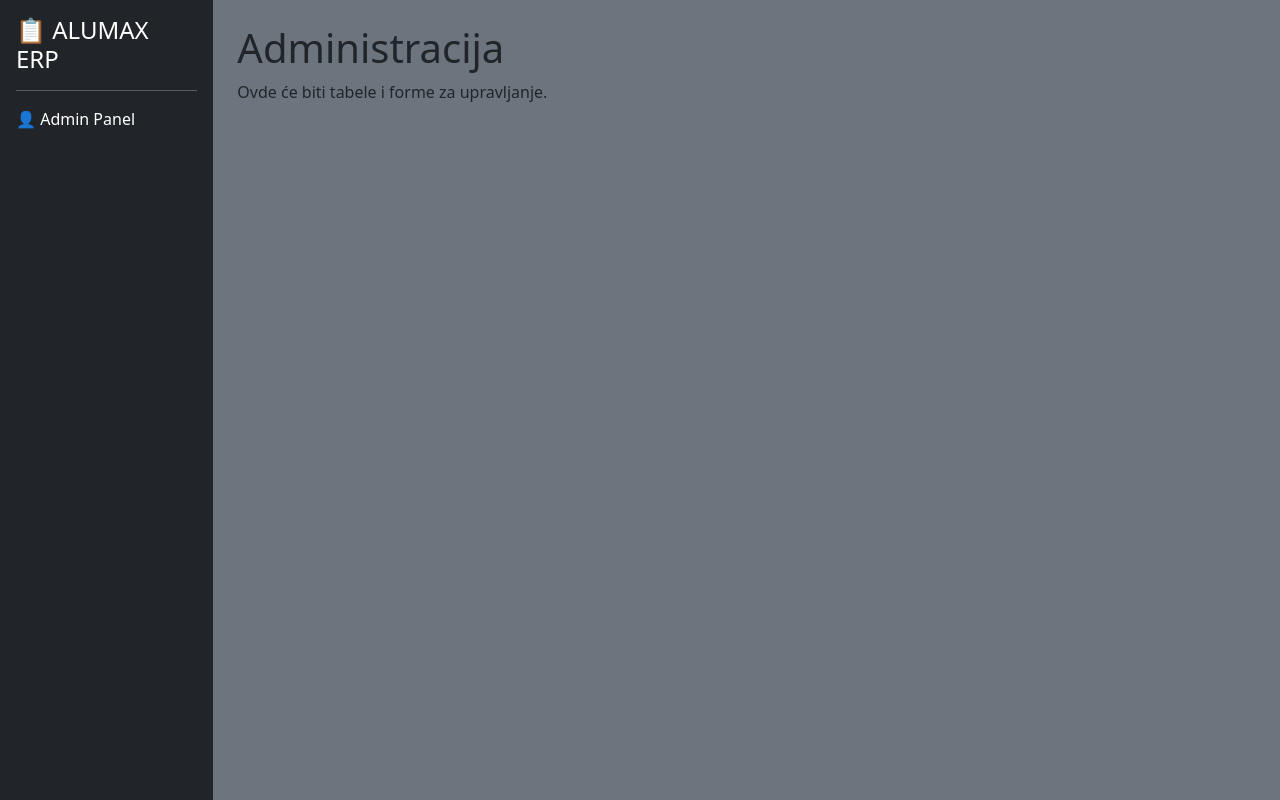
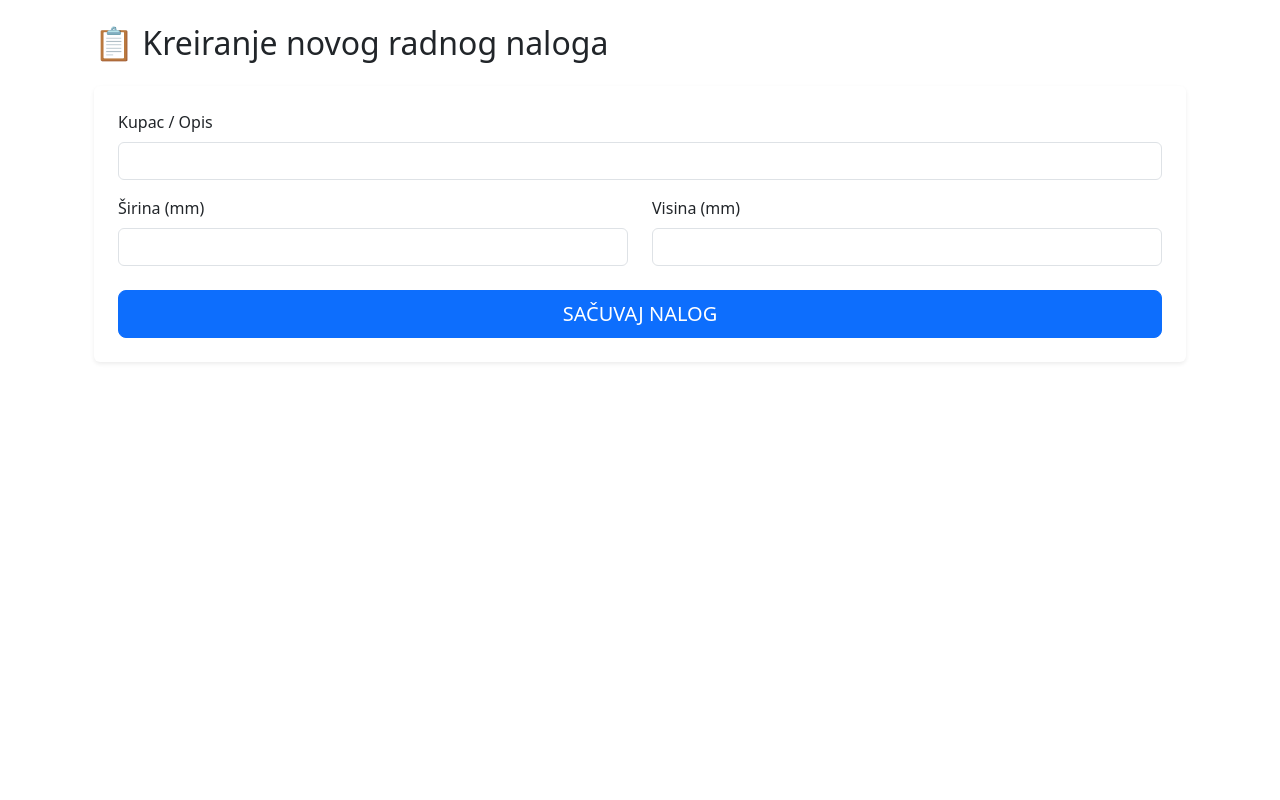
Before and after one commit to DanilG93/alumax-erp, a React (Vite) app in the folder alumax-frontend/: page /admin in a window 1280 px wide. Built offline with nearby package versions, Linux system fonts and the light colour scheme.

Commit message:
Add basic admin form for creating work orders

```diff
--- a/alumax-frontend/src/api/api.js
+++ b/alumax-frontend/src/api/api.js
@@ -15,3 +15,5 @@ export const updateWorkOrderStatus = (id, status) =>
 export const getTemplates = () => api.get("/templates");
 export const createTemplate = (template) => api.post("/templates", template);
 export const deleteTemplate = (id) => api.delete(`/templates/${id}`);
+export const createWorkOrder = (workOrder) =>
+  api.post("/work-orders", workOrder);
--- a/alumax-frontend/src/layouts/AdminLayout.jsx
+++ b/alumax-frontend/src/layouts/AdminLayout.jsx
@@ -1,20 +1,77 @@
+import { useState } from "react";
+import { createWorkOrder } from "../api/api";
+
 function AdminLayout() {
+  const [order, setOrder] = useState({
+    customerDescription: "",
+    inputWidth: "",
+    inputHeight: "",
+    orderType: "NEW_ORDER",
+  });
+
+  const handleSubmit = async (e) => {
+    e.preventDefault();
+    try {
+      await createWorkOrder(order);
+      alert("Nalog uspešno kreiran!");
+      setOrder({
+        customerDescription: "",
+        inputWidth: "",
+        inputHeight: "",
+        orderType: "NEW_ORDER",
+      });
+    } catch (error) {
+      console.error("Greška pri kreiranju naloga:", error);
+      alert("Greška pri kreiranju naloga.");
+    }
+  };
+
   return (
-    <div
-      className="container-fluid bg-secondary"
-      style={{ minHeight: "100vh" }}
-    >
-      <div className="row">
-        <div className="col-2 bg-dark text-white vh-100 p-3">
-          <h4>📋 ALUMAX ERP</h4>
-          <hr />
-          <p>👤 Admin Panel</p>
+    <div className="container p-4">
+      <h2 className="mb-4">📋 Kreiranje novog radnog naloga</h2>
+      <form onSubmit={handleSubmit} className="card p-4 shadow-sm border-0">
+        <div className="mb-3">
+          <label className="form-label">Kupac / Opis</label>
+          <input
+            type="text"
+            className="form-control"
+            value={order.customerDescription}
+            onChange={(e) =>
+              setOrder({ ...order, customerDescription: e.target.value })
+            }
+            required
+          />
         </div>
-        <div className="col-10 p-4">
-          <h1>Administracija</h1>
-          <p>Ovde će biti tabele i forme za upravljanje.</p>
+        <div className="row">
+          <div className="col">
+            <label className="form-label">Širina (mm)</label>
+            <input
+              type="number"
+              className="form-control"
+              value={order.inputWidth}
+              onChange={(e) =>
+                setOrder({ ...order, inputWidth: Number(e.target.value) })
+              }
+              required
+            />
+          </div>
+          <div className="col">
+            <label className="form-label">Visina (mm)</label>
+            <input
+              type="number"
+              className="form-control"
+              value={order.inputHeight}
+              onChange={(e) =>
+                setOrder({ ...order, inputHeight: Number(e.target.value) })
+              }
+              required
+            />
+          </div>
         </div>
-      </div>
+        <button type="submit" className="btn btn-primary mt-4 btn-lg w-100">
+          SAČUVAJ NALOG
+        </button>
+      </form>
     </div>
   );
 }
```
